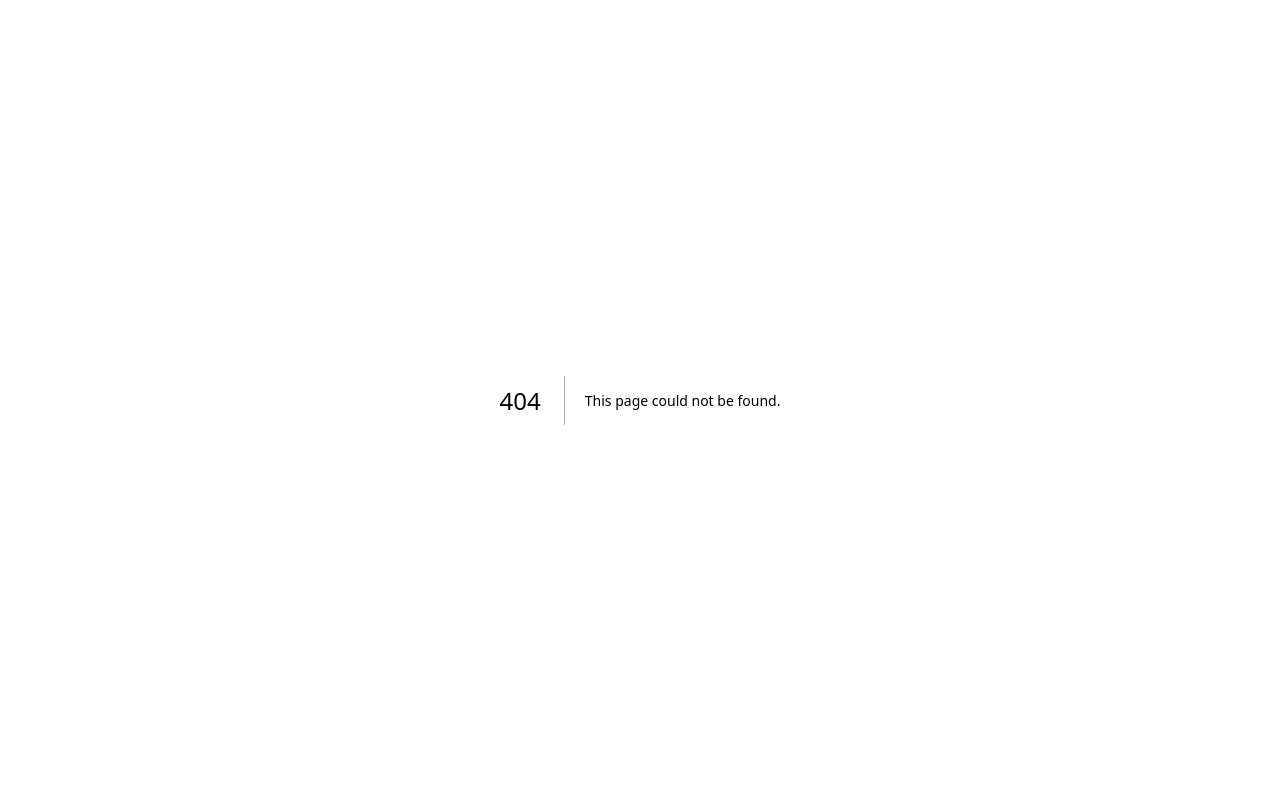
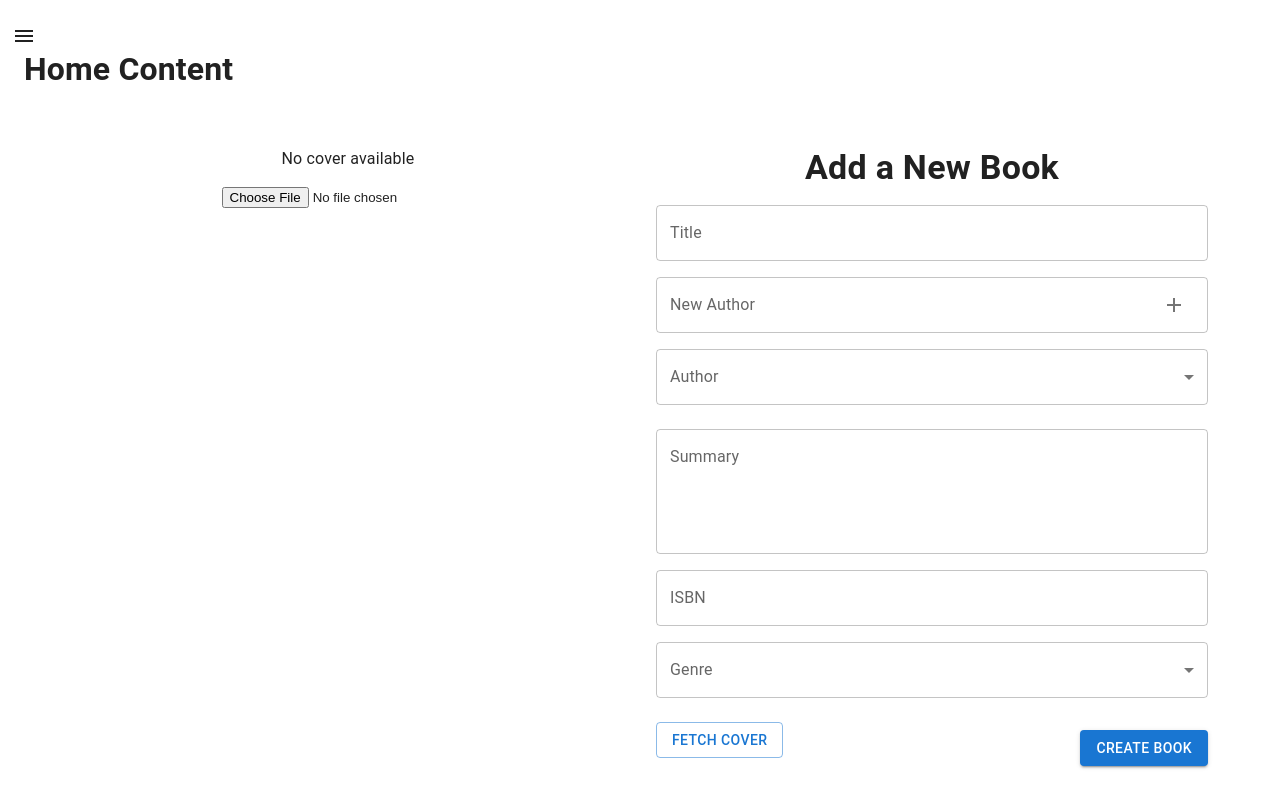
Before and after one commit to BentlyM/library-management-app-next, a Next.js app: page /dashboard/add in a window 1280 px wide. Before the commit this address had no page. Shown: the top 808 px of the page. Built offline with nearby package versions, Linux system fonts and the light colour scheme.

Commit message:
added a page and rewrote some logic so it functions in typescript

```diff
--- /dev/null
+++ b/app/dashboard/(pages)/add/page.tsx
@@ -0,0 +1,124 @@
+'use client';
+
+import React, { useState } from 'react';
+import {
+  TextField,
+  Select,
+  MenuItem,
+  Button,
+  FormControl,
+  InputLabel,
+  Box,
+  Typography,
+  IconButton,
+} from '@mui/material';
+import AddIcon from '@mui/icons-material/Add';
+
+const BookForm = () => {
+  const [title, setTitle] = useState('');
+  const [author, setAuthor] = useState('');
+  const [summary, setSummary] = useState('');
+  const [isbn, setIsbn] = useState('');
+  const [genres, setGenres] = useState<string[]>([]); // State for multiple genres
+
+  const handleGenreChange = (event: React.ChangeEvent<{ value: unknown }>) => {
+    setGenres(event.target.value as string[]); // Update the selected genres
+  };
+
+  return (
+    <form style={{ display: 'flex', maxWidth: 1200, margin: 'auto', padding: '16px', borderRadius: '4px' }}>
+      <Box style={{ flex: 1, padding: '16px', textAlign: 'center' }}>
+        <Typography>No cover available</Typography>
+        <input type="file" accept="image/*" style={{ marginTop: '1rem' }} />
+      </Box>
+
+      <Box style={{ flex: 1, display: 'flex', flexDirection: 'column', alignItems: 'center', padding: '16px' }}>
+        <Typography variant="h4" style={{ marginBottom: '16px', fontWeight: 600 }}>
+          Add a New Book
+        </Typography>
+        <Box style={{ width: '100%', marginBottom: '16px' }}>
+          <TextField
+            fullWidth
+            id="title"
+            label="Title"
+            variant="outlined"
+            value={title}
+            onChange={(e) => setTitle(e.target.value)}
+          />
+        </Box>
+        <Box style={{ width: '100%', marginBottom: '16px' }}>
+          <TextField
+            fullWidth
+            id="author"
+            label="New Author"
+            variant="outlined"
+            value={author}
+            onChange={(e) => setAuthor(e.target.value)}
+            InputProps={{
+              endAdornment: (
+                <IconButton>
+                  <AddIcon />
+                </IconButton>
+              ),
+            }}
+          />
+          <FormControl fullWidth variant="outlined" margin="normal">
+            <InputLabel id="author-select-label">Author</InputLabel>
+            <Select id="author-select" labelId="author-select-label" label="Author" value={author} onChange={(e) => setAuthor(e.target.value)}>
+              <MenuItem value="1">Author 1</MenuItem>
+              <MenuItem value="2">Author 2</MenuItem>
+            </Select>
+          </FormControl>
+        </Box>
+        <Box style={{ width: '100%', marginBottom: '16px' }}>
+          <TextField
+            fullWidth
+            id="summary"
+            label="Summary"
+            variant="outlined"
+            multiline
+            rows={4}
+            value={summary}
+            onChange={(e) => setSummary(e.target.value)}
+          />
+        </Box>
+        <Box style={{ width: '100%', marginBottom: '16px' }}>
+          <TextField
+            fullWidth
+            id="isbn"
+            label="ISBN"
+            variant="outlined"
+            value={isbn}
+            onChange={(e) => setIsbn(e.target.value)}
+          />
+        </Box>
+        <Box style={{ width: '100%', marginBottom: '16px' }}>
+          <FormControl fullWidth variant="outlined">
+            <InputLabel id="genre-label">Genre</InputLabel>
+            <Select
+              id="genre"
+              labelId="genre-label"
+              label="Genre"
+              multiple
+              value={genres}
+              onChange={() => handleGenreChange}
+            >
+              <MenuItem value="1">Genre 1</MenuItem>
+              <MenuItem value="2">Genre 2</MenuItem>
+            </Select>
+          </FormControl>
+        </Box>
+        <div style={{ display: 'flex', justifyContent: 'space-between', alignItems: 'center', width: '100%' }}>
+          <Button variant="outlined" color="primary">
+            Fetch Cover
+          </Button>
+          <Button variant="contained" color="primary" type="submit" style={{ marginTop: '16px' }}>
+            Create Book
+          </Button>
+        </div>
+      </Box>
+    </form>
+  );
+};
+
+export default BookForm;
--- a/app/dashboard/layout.tsx
+++ b/app/dashboard/layout.tsx
@@ -11,7 +11,6 @@ import ChevronRightIcon from '@mui/icons-material/ChevronRight';
 import List from '@mui/material/List';
 import Divider from '@mui/material/Divider';
 import ListItem from '@mui/material/ListItem';
-import ListItemButton from '@mui/material/ListItemButton';
 import ListItemIcon from '@mui/material/ListItemIcon';
 import ListItemText from '@mui/material/ListItemText';
 import AddBoxIcon from '@mui/icons-material/AddBox';
@@ -36,8 +35,8 @@ const Dashboard = ({ children }: { children: React.ReactNode }) => {
     setOpen(false);
   };
 
-  const handleClick = (e: React.MouseEvent<HTMLButtonElement>) => {
-    setTitle(e.currentTarget.textContent || 'Home Content');
+  const handleTitle = (title: string) => {
+        setTitle(title ? title : 'Home Content');
   };
 
   return (
@@ -86,23 +85,39 @@ const Dashboard = ({ children }: { children: React.ReactNode }) => {
           </IconButton>
         </Box>
         <Divider />
-        <List>
+        <List style={{ display: 'flex', flexDirection: 'column', gap: '15px' }}>
           {[
-            { text: 'Add Book', icon: <AddBoxIcon />, to: '/add-book' },
-            { text: 'Current Books', icon: <BookIcon />, to: '/current-books' },
-            { text: 'Send Books', icon: <SendIcon />, to: '/send-books' },
-            { text: 'Borrow Books', icon: <ImportContactsIcon />, to: '/borrow-books' },
-            { text: 'Profile', icon: <AccountCircleIcon />, to: '/settings' },
+            { text: 'Add Book', icon: <AddBoxIcon />, to: '/dashboard/add' },
+            { text: 'Current Books', icon: <BookIcon />, to: '/dashboard/current-books' }, // might change to something more unique
+            { text: 'Send Books', icon: <SendIcon />, to: '/dashboard/send' },
+            {
+              text: 'Borrow Books',
+              icon: <ImportContactsIcon />,
+              to: 'borrow',
+            },
+            { text: 'Profile', icon: <AccountCircleIcon />, to: '/dashboard/settings' },
           ].map((item) => (
             <ListItem key={item.text} disablePadding>
-              <ListItemButton
-                component={Link}
-                href={item.to}
-                onClick={() => handleClick}
+              <Link
+                style={{
+                  display: 'flex',
+                  textDecoration: 'none',
+                  color: 'black',
+                }}
+                href={`${item.to}`}
+                onClick={() => handleTitle(item.text)}
               >
-                <ListItemIcon>{item.icon}</ListItemIcon>
+                <ListItemIcon
+                  style={{
+                    display: 'flex',
+                    justifyContent: 'center',
+                    alignItems: 'center',
+                  }}
+                >
+                  {item.icon}
+                </ListItemIcon>
                 <ListItemText primary={item.text} />
-              </ListItemButton>
+              </Link>
             </ListItem>
           ))}
         </List>
```
Also changed, not shown: app/dashboard/(pages)/add-book/page.tsx (deleted).
